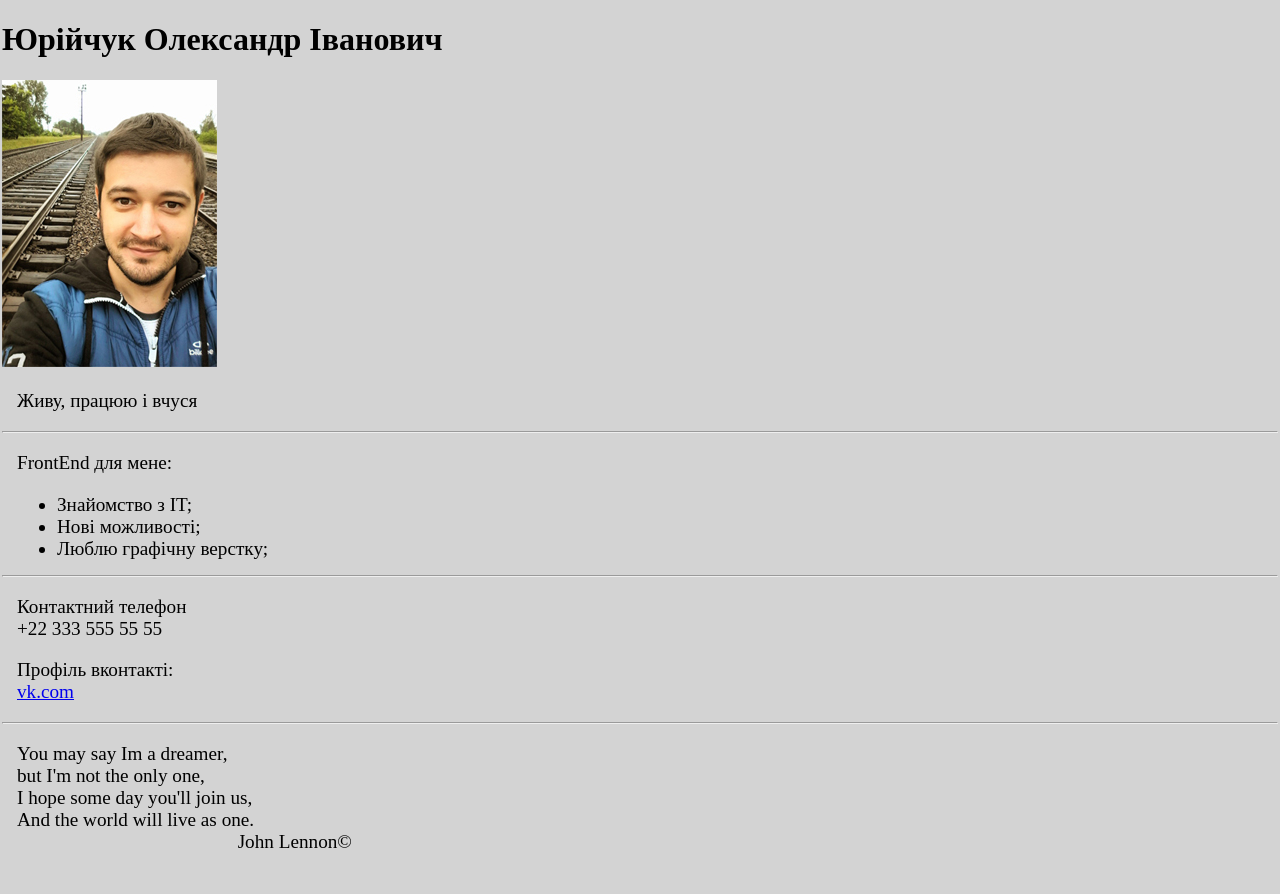
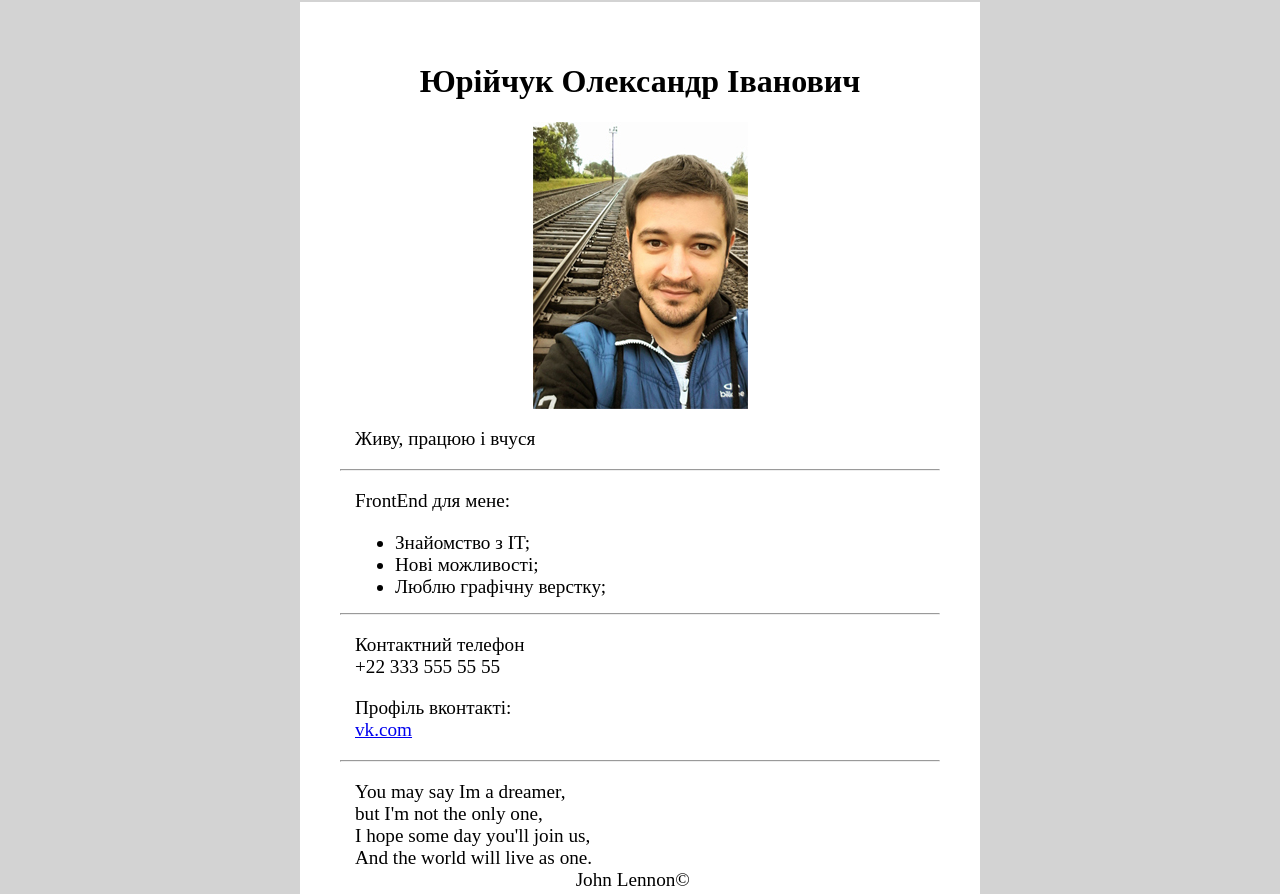
Before and after one commit to Yuriychuk/FEhomework01, a plain HTML site: page index.html in a window 1280 px wide. Shown: the top 894 px of the page. Before the commit the page ends 873 px from the top, so only its background shows below. Drawn offline with Linux system fonts and the light colour scheme.

Commit message:
Update style.css

```diff
--- a/css/style.css
+++ b/css/style.css
@@ -2,21 +2,21 @@ body{
         background: #D3D3D3;
         margin: 2px;
         }
-.parent {
+.sheet{
         background: white;
         margin: 0px auto;
         width: 600px;
         height: auto;
         padding: 40px;
-   }
+        }
 img{
-		width: inherit;
-        height: 30%;
-}
+        display: block;
+        margin: 0 auto;
+        }
+.txt1{
+		text-align: center;
+        }
 .txt{
 		margin: 15px;
         font-size: 120%;
-}
-ul{
-		font-size: 120%;
         }
```
